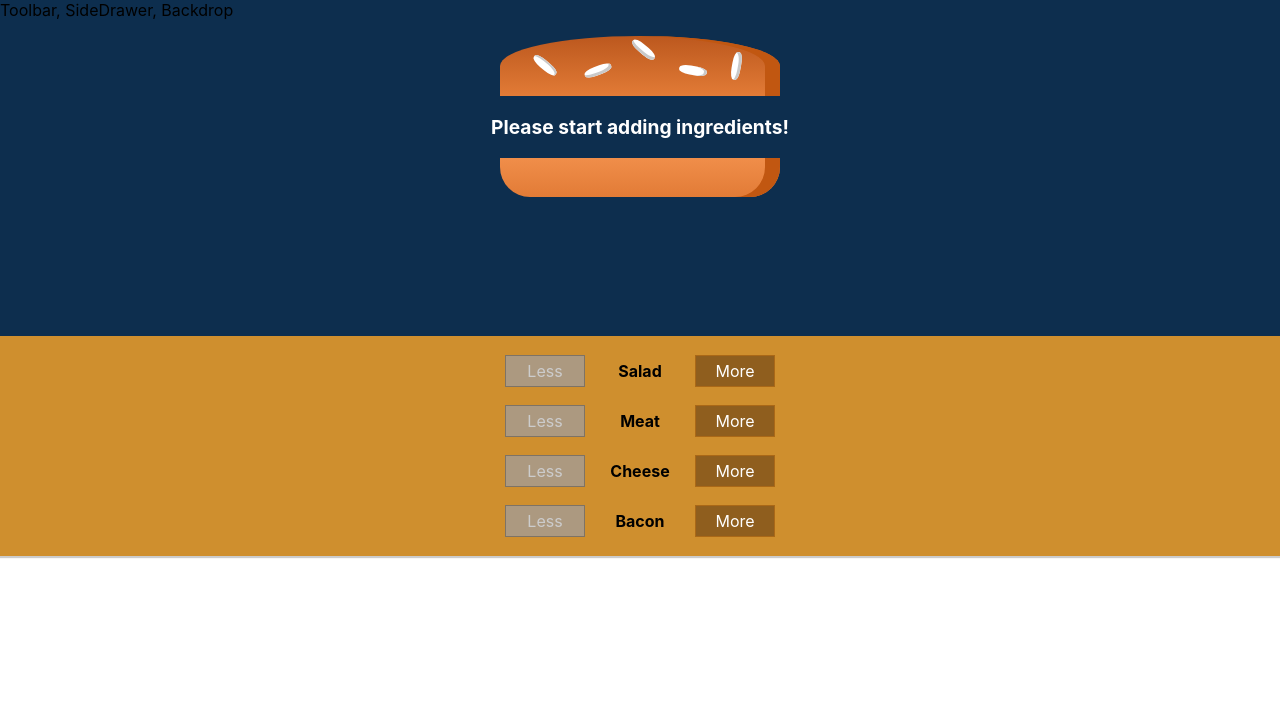
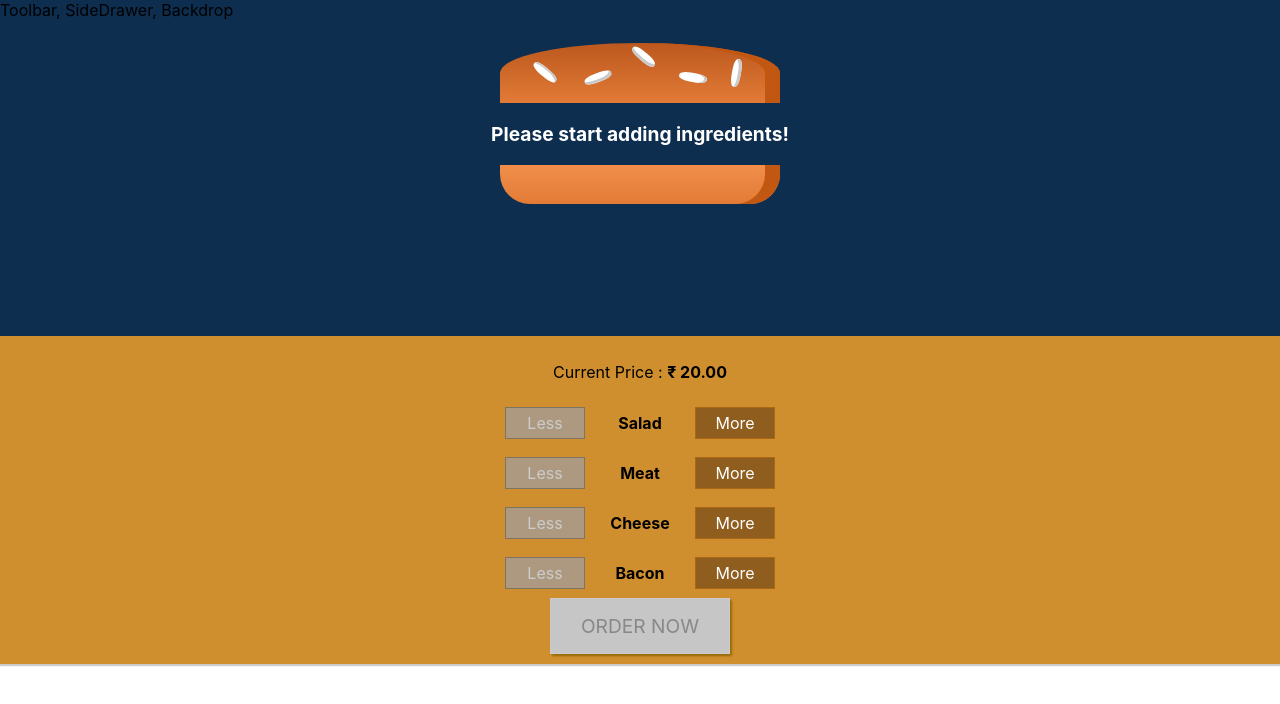
Before and after one commit to abhinavkushagra/burger-application, a React app: page / in a window 1280 px wide. Shown: the top 704 px of the page. Built offline with nearby package versions, Linux system fonts and the light colour scheme; the HTML template or start-up script is replaced by a standard one.

Commit message:
Added Order Now button

```diff
--- a/src/components/Burger/BuildControls/BuildControls.js
+++ b/src/components/Burger/BuildControls/BuildControls.js
@@ -11,7 +11,9 @@ const controls = [
 
 const BuildControls = props => (
     <div className={styles.BuildControls}>
+        <p> Current Price : <strong> &#8377; {props.price.toFixed(2)} </strong> </p>
         {controls.map( control => <BuildControl key={control.label} label={control.label} addIngredient={() => props.addIngredient(control.type)} removeIngredient={() => props.removeIngredient(control.type)} enableIngredient={props.enableIngredient[control.type]} />)}
+        <button className={styles.OrderButton} disabled={!props.isPurchasable}>ORDER NOW</button>
     </div>
 )
 
--- a/src/components/Burger/BuildControls/BuildControls.module.css
+++ b/src/components/Burger/BuildControls/BuildControls.module.css
@@ -8,3 +8,45 @@
     margin: auto;
     padding: 10px 0;
 }
+
+
+.OrderButton {
+    background-color: #DAD735;
+    outline: none;
+    cursor: pointer;
+    border: 1px solid #966909;
+    color: #966909;
+    font-family: inherit;
+    font-size: 1.2em;
+    padding: 15px 30px;
+    box-shadow: 2px 2px 2px #966909;
+}
+
+.OrderButton:hover, .OrderButton:active {
+    background-color: #A0DB41;
+    border: 1px solid #966909;
+    color: #966909;
+}
+
+.OrderButton:disabled {
+    background-color: #C7C6C6;
+    cursor: not-allowed;
+    border: 1px solid #ccc;
+    color: #888888;
+}
+
+.OrderButton:not(:disabled) {
+    animation: enable 0.3s linear;
+}
+
+@keyframes enable {
+    0% {
+        transform: scale(1);
+    }
+    60% {
+        transform: scale(1.1);
+    }
+    100% {
+        transform: scale(1);
+    }
+}
--- a/src/components/Burger/Burger.module.css
+++ b/src/components/Burger/Burger.module.css
@@ -2,10 +2,17 @@
     width: 100%;
     margin: auto;
     height: 250px;
-    overflow: hidden,scroll;
+    overflow: scroll;
+    overflow-x: hidden;
     text-align: center;
+    justify-content: center;
     font-weight: bold;
     font-size: 1.2rem;
+}
+
+::-webkit-scrollbar {
+    width: 0px; /* remove scrollbar space */
+    background: rgba(65, 89, 117, 0.705);
 }
 
 @media (min-width: 1000px) and (min-height: 700px){
--- a/src/containers/BurgerBuilder/BurgerBuilder.js
+++ b/src/containers/BurgerBuilder/BurgerBuilder.js
@@ -18,7 +18,8 @@ class BurgerBuilder extends Component{
             meat: 0,
             bacon: 0
         },
-        totalPrice : 20
+        totalPrice : 20,
+        purchasable : false
     };
 
     handleIngredientAdd = type => {
@@ -35,7 +36,8 @@ class BurgerBuilder extends Component{
         this.setState({
             ingredients: updated_ingredients,
             totalPrice: new_price
-        })
+        }, () => this.updatePurchasable())
+
     }
 
     handleIngredientRemove = type => {
@@ -52,7 +54,21 @@ class BurgerBuilder extends Component{
             this.setState({
                 ingredients: updated_ingredients,
                 totalPrice: new_price
-            })
+            }, () => this.updatePurchasable())
+
+
+    }
+
+
+    updatePurchasable(){
+        const ingredients = {
+            ...this.state.ingredients
+        }
+
+        let sum = Object.keys(ingredients).map(key => ingredients[key]).reduce((sum, value) => sum + value, 0)
+        this.setState({
+            purchasable: sum > 0
+        })
     }
 
     render() {
@@ -65,7 +81,7 @@ class BurgerBuilder extends Component{
         return (
             <Aux>
                 <Burger ingredients = {this.state.ingredients} />
-                <div> <BuildControls addIngredient = {this.handleIngredientAdd} removeIngredient = {this.handleIngredientRemove} enableIngredient = {enable_info} /> </div>
+                <div> <BuildControls addIngredient = {this.handleIngredientAdd} removeIngredient = {this.handleIngredientRemove} enableIngredient = {enable_info} price={this.state.totalPrice} isPurchasable = {this.state.purchasable} /> </div>
             </Aux>
         )
     }
```
Also changed, not shown: src/components/UI/Modal/Modal.module.css (added, +20 -0 lines), src/components/Burger/OrderSummary/OrderSummary.js (added), src/components/UI/Modal/Modal.js (added).
